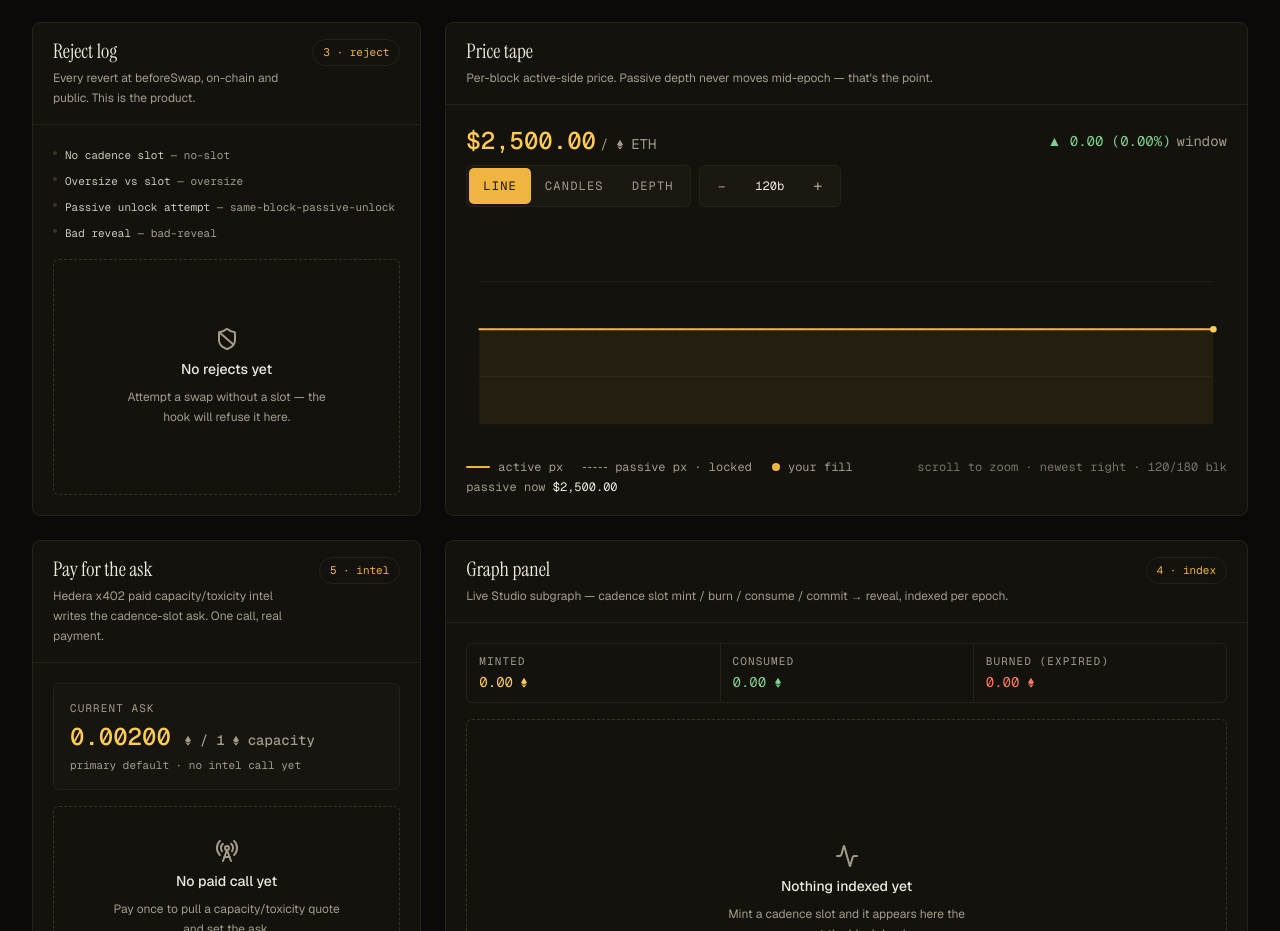
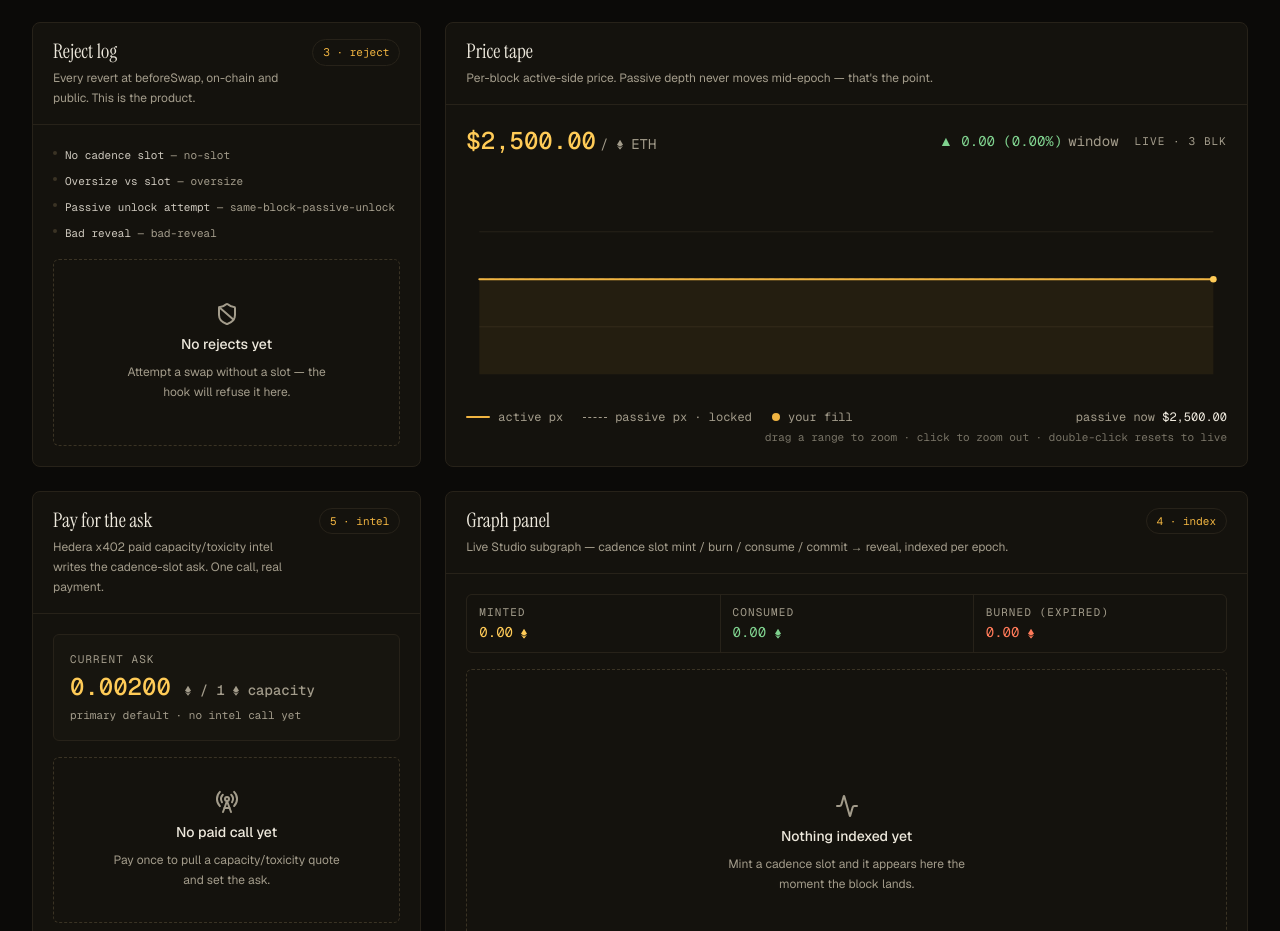
Before and after one commit to Kartikvyas1604/Cadence, a Next.js app: page /console in a window 1280 px wide. Shown: the part 1060-1991 px from the top of the page. Built offline with nearby package versions, Linux system fonts and the light colour scheme.

Commit message:
refactor: price tape — drop candles/depth and button zoom; drag-to-zoom on plot with eased live tween

```diff
--- a/components/price-chart.tsx
+++ b/components/price-chart.tsx
@@ -2,7 +2,7 @@
 
 import { useEffect, useRef, useState } from "react";
 import { useCadence } from "@/lib/cadence/provider";
-import { fmtEth, fmtUsdc } from "@/lib/cadence/format";
+import { fmtUsdc } from "@/lib/cadence/format";
 import { EthIcon } from "./eth-icon";
 import { Panel } from "./panel";
 
@@ -10,70 +10,73 @@ const W = 800;
 const H = 240;
 const PAD = { top: 16, right: 14, bottom: 24, left: 14 };
 const VISIBLE = 180;
-const CANDLE_GROUP = 4;
-const MIN_SPAN = 24;
+const MIN_SPAN = 12;
 const DEFAULT_SPAN = 120;
-
-type ViewMode = "line" | "candles" | "depth";
-
-const VIEWS: { key: ViewMode; label: string; hint: string }[] = [
-  { key: "line", label: "line", hint: "per-block price" },
-  { key: "candles", label: "candles", hint: "4-block OHLC" },
-  { key: "depth", label: "depth", hint: "active reserve depth" },
-];
+const TWEEN_MS = 720;
 
 export function PriceChart({ className = "" }: { className?: string }) {
   const s = useCadence();
-  const [view, setView] = useState<ViewMode>("line");
+  const all = s.priceHistory.slice(-VISIBLE);
   const [span, setSpan] = useState(DEFAULT_SPAN);
-  const svgRef = useRef<SVGSVGElement | null>(null);
+  const [offset, setOffset] = useState(0);
+  const [sel, setSel] = useState<{ a: number; b: number } | null>(null);
+  const draggingRef = useRef(false);
 
-  // wheel zoom on the plot — native listener so preventDefault works
+  const end = Math.max(2, all.length - offset);
+  const start = Math.max(0, end - span);
+  const points = all.slice(start, end);
+  const newest = all[all.length - 1];
+  const live = offset === 0;
+
+  // butter tween: newest segment eases from the previous price to the new one
+  const [p, setP] = useState(1);
+
   useEffect(() => {
-    const el = svgRef.current;
-    if (!el) return;
-    const onWheel = (e: WheelEvent) => {
-      if (!e.deltaY) return;
-      e.preventDefault();
-      setSpan((cur) => {
-        const next = e.deltaY < 0 ? Math.round(cur / 1.4) : Math.round(cur * 1.4);
-        return Math.min(VISIBLE, Math.max(MIN_SPAN, next));
+    const n = newest;
+    const prev = all[all.length - 2];
+    if (!n || !prev) return;
+    const from = prev.activeUsd;
+    const to = n.activeUsd;
+    if (
+      from === to ||
+      typeof window === "undefined" ||
+      window.matchMedia("(prefers-reduced-motion: reduce)").matches
+    ) {
+      return;
+    }
+    let raf = requestAnimationFrame((t0) => {
+      const step = (now: number) => {
+        const prog = Math.min(1, (now - t0) / TWEEN_MS);
+        setP(prog);
+        if (prog < 1) raf = requestAnimationFrame(step);
+      };
+      raf = requestAnimationFrame(step);
     });
+    return () => cancelAnimationFrame(raf);
+  }, [all, newest]);
+
+  const eased = 1 - Math.pow(1 - p, 3);
+
+  // rendered points: only the live newest point is interpolated
+  const displayPoints = (() => {
+    if (!points.length || !live || !newest || eased >= 1) return points;
+    const lastVisible = points[points.length - 1];
+    if (lastVisible.block !== newest.block) return points;
+    const from = all.length >= 2 ? all[all.length - 2].activeUsd : newest.activeUsd;
+    const to = newest.activeUsd;
+    if (from === to) return points;
+    const pts = points.slice();
+    pts[pts.length - 1] = {
+      ...lastVisible,
+      activeUsd: from + (to - from) * eased,
     };
-    el.addEventListener("wheel", onWheel, { passive: false });
-    return () => el.removeEventListener("wheel", onWheel);
-  }, []);
+    return pts;
+  })();
 
-  const zoom = (dir: "in" | "out") =>
-    setSpan((cur) => {
-      const next = dir === "in" ? Math.round(cur / 1.4) : Math.round(cur * 1.4);
-      return Math.min(VISIBLE, Math.max(MIN_SPAN, next));
-    });
+  const actives = displayPoints.map((p) => p.activeUsd);
+  const passives = displayPoints.map((p) => p.passiveUsd);
 
-  const all = s.priceHistory.slice(-VISIBLE);
-  // right-anchored zoom window: newest blocks always visible
-  const points = all.slice(Math.max(0, all.length - span));
-
-  const actives = points.map((p) => p.activeUsd);
-  const passives = points.map((p) => p.passiveUsd);
-
-  // 4-block OHLC candles of the active-side price
-  const candles: { o: number; h: number; l: number; c: number }[] = [];
-  for (let i = 0; i < points.length; i += CANDLE_GROUP) {
-    const g = points.slice(i, i + CANDLE_GROUP).map((p) => p.activeUsd);
-    if (g.length === 0) continue;
-    candles.push({
-      o: g[0],
-      c: g[g.length - 1],
-      h: Math.max(...g),
-      l: Math.min(...g),
-    });
-  }
-
-  const values =
-    view === "depth"
-      ? [...points.map((p) => p.activeEth), ...points.map((p) => p.passiveEth)]
-      : [...actives, ...passives, ...(view === "candles" ? candles.flatMap((c) => [c.h, c.l]) : [])];
+  const values = [...actives, ...passives];
   let min = Math.min(...values);
   let max = Math.max(...values);
   if (max - min < 1e-6) {
@@ -108,7 +111,6 @@ export function PriceChart({ className = "" }: { className?: string }) {
       ? `${activePath} L${x(points.length - 1).toFixed(2)} ${base} L${x(0).toFixed(2)} ${base} Z`
       : "";
 
-  // Epoch refreshes: vertical seam where the reserve split resets
   const epochSeams = points
     .map((p, i) => (i > 0 && p.epochId !== points[i - 1].epochId ? i : -1))
     .filter((i) => i > 0);
@@ -118,35 +120,30 @@ export function PriceChart({ className = "" }: { className?: string }) {
   const delta = last && first ? last.activeUsd - first.activeUsd : 0;
   const deltaPct = first && first.activeUsd > 0 ? delta / first.activeUsd : 0;
 
-  // candle geometry
-  const cw = plotW / Math.max(1, candles.length);
-  const bodyW = Math.max(2, cw * 0.5);
+  const zoomOut = () => {
+    setSpan((sp) => Math.min(VISIBLE, Math.round(sp * 1.6)));
+    setOffset((off) => Math.max(0, Math.round(off * 0.6)));
+  };
 
-  // depth bars: passive sits flat per epoch — dashed reference segments
-  const depthRuns: { start: number; end: number }[] = [];
-  points.forEach((p, i) => {
-    const prev = depthRuns[depthRuns.length - 1];
-    if (prev && points[prev.start].epochId === p.epochId) {
-      prev.end = i;
-    } else {
-      depthRuns.push({ start: i, end: i });
-    }
-  });
+  const resetToLive = () => {
+    setSpan(DEFAULT_SPAN);
+    setOffset(0);
+  };
 
-  const ariaLabel =
-    view === "depth"
-      ? `Active reserve depth ${fmtEth(last?.activeEth ?? 0, 1)} ETH per block, passive locked per epoch`
-      : `Active-side price ${fmtUsdc(last?.activeUsd ?? 0, 2)} USDC per ETH, passive-side price ${fmtUsdc(last?.passiveUsd ?? 0, 2)} USDC per ETH, per block`;
+  const fracFromEvent = (e: React.PointerEvent<SVGSVGElement>) => {
+    const rect = e.currentTarget.getBoundingClientRect();
+    const fx = ((e.clientX - rect.left) / rect.width) * W;
+    return Math.min(1, Math.max(0, (fx - PAD.left) / plotW));
+  };
+
+  const idxFromFrac = (f: number) =>
+    Math.round(f * Math.max(0, points.length - 1));
 
   return (
     <Panel
       className={className}
       title="Price tape"
-      caption={
-        view === "depth"
-          ? "Active depth drains with flow and resets at refresh — passive never moves mid-epoch."
-          : "Per-block active-side price. Passive depth never moves mid-epoch — that's the point."
-      }
+      caption="Per-block active-side price. Passive depth never moves mid-epoch — that's the point."
     >
       {points.length < 2 ? (
         <div className="flex flex-1 flex-col items-center justify-center gap-2 rounded-md border border-dashed border-border-strong px-4 py-12 text-center">
@@ -160,21 +157,13 @@ export function PriceChart({ className = "" }: { className?: string }) {
       ) : (
         <>
           <div className="mb-3 flex flex-wrap items-center justify-between gap-x-6 gap-y-2">
-            {view === "depth" ? (
-              <p className="font-mono text-2xl font-medium tabular-nums text-accent-strong">
-                {fmtEth(last.activeEth, 1)} <EthIcon />
-                <span className="ml-2 text-sm font-normal text-muted">
-                  active depth
-                </span>
-              </p>
-            ) : (
-              <>
             <p className="font-mono text-2xl font-medium tabular-nums text-accent-strong">
               ${fmtUsdc(last.activeUsd, 2)}
               <span className="ml-1 text-sm font-normal text-muted">
                 / <EthIcon /> ETH
               </span>
             </p>
+            <div className="flex items-center gap-4">
               <p
                 className={`font-mono text-sm tabular-nums ${delta >= 0 ? "text-success" : "text-danger"}`}
               >
@@ -182,78 +171,64 @@ export function PriceChart({ className = "" }: { className?: string }) {
                 {(deltaPct * 100).toFixed(2)}%)
                 <span className="ml-1.5 text-muted">window</span>
               </p>
-              </>
-            )}
-
-            <div className="flex flex-wrap items-center gap-2">
-              <div
-                role="group"
-                aria-label="Tape view mode"
-                className="flex rounded-md border border-border bg-surface-raised p-0.5"
-              >
-                {VIEWS.map((v) => (
-                  <button
-                    key={v.key}
-                    type="button"
-                    aria-pressed={view === v.key}
-                    title={v.hint}
-                    onClick={() => setView(v.key)}
-                    className={`h-9 rounded-[5px] px-3.5 font-mono text-xs uppercase tracking-widest transition-colors duration-100 ${
-                      view === v.key
-                        ? "bg-accent text-accent-foreground"
-                        : "text-muted hover:text-foreground"
-                    }`}
-                  >
-                    {v.label}
-                  </button>
-                ))}
-              </div>
-
-              <div
-                role="group"
-                aria-label="Tape zoom"
-                className="flex items-center rounded-md border border-border bg-surface-raised p-0.5"
-              >
+              {live ? (
+                <span className="font-mono text-[11px] uppercase tracking-widest text-muted">
+                  live · {points.length} blk
+                </span>
+              ) : (
                 <button
                   type="button"
-                  title="Zoom out — more blocks"
-                  aria-label="Zoom out"
-                  onClick={() => zoom("out")}
-                  disabled={span >= VISIBLE}
-                  className="inline-flex h-9 w-10 items-center justify-center rounded-[5px] font-mono text-sm text-muted transition-colors duration-100 hover:text-foreground disabled:pointer-events-none disabled:opacity-40"
+                  onClick={resetToLive}
+                  className="inline-flex h-9 items-center rounded-full border border-accent/50 px-3 font-mono text-[11px] uppercase tracking-widest text-accent transition-colors duration-100 hover:bg-accent/10"
                 >
-                  −
+                  jump to live
                 </button>
-                <button
-                  type="button"
-                  title="Reset zoom"
-                  aria-label={`Zoom window: last ${span} blocks. Click to reset`}
-                  onClick={() => setSpan(DEFAULT_SPAN)}
-                  className="inline-flex h-9 min-w-14 items-center justify-center rounded-[5px] px-2 font-mono text-xs tabular-nums text-foreground transition-colors duration-100 hover:bg-surface hover:text-accent"
-                >
-                  {span}b
-                </button>
-                <button
-                  type="button"
-                  title="Zoom in — fewer blocks"
-                  aria-label="Zoom in"
-                  onClick={() => zoom("in")}
-                  disabled={span <= MIN_SPAN}
-                  className="inline-flex h-9 w-10 items-center justify-center rounded-[5px] font-mono text-base text-muted transition-colors duration-100 hover:text-foreground disabled:pointer-events-none disabled:opacity-40"
-                >
-                  +
-                </button>
-              </div>
+              )}
             </div>
           </div>
 
           <svg
-            ref={svgRef}
             viewBox={`0 0 ${W} ${H}`}
             preserveAspectRatio="none"
-            className="h-44 w-full flex-1"
+            className="h-44 w-full flex-1 cursor-crosshair select-none"
+            style={{ touchAction: "none" }}
             role="img"
-            aria-label={ariaLabel}
+            aria-label={`Active-side price ${fmtUsdc(last.activeUsd, 2)} USDC per ETH, passive-side price ${fmtUsdc(last.passiveUsd, 2)} USDC per ETH, per block`}
+            onPointerDown={(e) => {
+              if (points.length < 2) return;
+              e.currentTarget.setPointerCapture(e.pointerId);
+              draggingRef.current = true;
+              const f = fracFromEvent(e);
+              setSel({ a: f, b: f });
+            }}
+            onPointerMove={(e) => {
+              if (!draggingRef.current) return;
+              const f = fracFromEvent(e);
+              setSel((prev) => (prev ? { ...prev, b: f } : prev));
+            }}
+            onPointerUp={(e) => {
+              if (!draggingRef.current) return;
+              draggingRef.current = false;
+              e.currentTarget.releasePointerCapture?.(e.pointerId);
+              const cur = sel;
+              setSel(null);
+              if (!cur) return;
+              const i0 = idxFromFrac(Math.min(cur.a, cur.b));
+              const i1 = idxFromFrac(Math.max(cur.a, cur.b));
+              if (i1 - i0 < 2) {
+                zoomOut();
+                return;
+              }
+              setSpan(Math.max(MIN_SPAN, i1 - i0 + 1));
+              setOffset(
+                Math.max(0, all.length - (start + i1 + 1)),
+              );
+            }}
+            onPointerCancel={() => {
+              draggingRef.current = false;
+              setSel(null);
+            }}
+            onDoubleClick={resetToLive}
           >
             {[0.25, 0.5, 0.75].map((f) => (
               <line
@@ -282,11 +257,10 @@ export function PriceChart({ className = "" }: { className?: string }) {
               />
             ))}
 
-            {view === "line" ? (
-              <>
             {areaPath ? (
               <path d={areaPath} fill="var(--accent)" opacity="0.07" />
             ) : null}
+
             <path
               d={passivePath}
               fill="none"
@@ -296,6 +270,7 @@ export function PriceChart({ className = "" }: { className?: string }) {
               opacity="0.55"
               vectorEffect="non-scaling-stroke"
             />
+
             <path
               d={activePath}
               fill="none"
@@ -305,6 +280,7 @@ export function PriceChart({ className = "" }: { className?: string }) {
               strokeLinecap="round"
               vectorEffect="non-scaling-stroke"
             />
+
             {points.map(
               (p, i) =>
                 p.swap ? (
@@ -320,98 +296,31 @@ export function PriceChart({ className = "" }: { className?: string }) {
                   />
                 ) : null,
             )}
+
             <circle
               cx={x(points.length - 1)}
-                  cy={y(last.activeUsd)}
+              cy={y(displayPoints[displayPoints.length - 1].activeUsd)}
               r="3.5"
               fill="var(--accent-strong)"
             />
-              </>
-            ) : null}
 
-            {view === "candles" ? (
-              <>
-                <path
-                  d={passivePath}
-                  fill="none"
-                  stroke="var(--muted)"
-                  strokeWidth="1.5"
-                  strokeDasharray="5 5"
-                  opacity="0.55"
+            {sel ? (
+              <rect
+                x={plotL + Math.min(sel.a, sel.b) * plotW}
+                width={Math.max(1, Math.abs(sel.b - sel.a) * plotW)}
+                y={PAD.top}
+                height={base - PAD.top}
+                fill="var(--accent)"
+                opacity="0.12"
+                stroke="var(--accent)"
+                strokeWidth="1"
                 vectorEffect="non-scaling-stroke"
               />
-                {candles.map((c, i) => {
-                  const cx = plotL + (i + 0.5) * cw;
-                  const up = c.c >= c.o;
-                  const color = up ? "var(--success)" : "var(--danger)";
-                  const top = y(Math.max(c.o, c.c));
-                  const bot = y(Math.min(c.o, c.c));
-                  return (
-                    <g key={`c${i}`}>
-                      <line
-                        x1={cx}
-                        x2={cx}
-                        y1={y(c.h)}
-                        y2={y(c.l)}
-                        stroke={color}
-                        strokeWidth="1"
-                        opacity="0.7"
-                        vectorEffect="non-scaling-stroke"
-                      />
-                      <rect
-                        x={cx - bodyW / 2}
-                        y={top}
-                        width={bodyW}
-                        height={Math.max(1.5, bot - top)}
-                        fill={color}
-                        opacity="0.85"
-                      />
-                    </g>
-                  );
-                })}
-              </>
-            ) : null}
-
-            {view === "depth" ? (
-              <>
-                {depthRuns.map((r, ri) => (
-                  <line
-                    key={`pr${ri}`}
-                    x1={x(r.start)}
-                    x2={x(r.end)}
-                    y1={y(points[r.start].passiveEth)}
-                    y2={y(points[r.start].passiveEth)}
-                    stroke="var(--muted)"
-                    strokeWidth="1.5"
-                    strokeDasharray="5 5"
-                    opacity="0.55"
-                    vectorEffect="non-scaling-stroke"
-                  />
-                ))}
-                {points.map((p, i) => {
-                  const bw = plotW / points.length;
-                  const bx = plotL + i * bw;
-                  const by = y(p.activeEth);
-                  return (
-                    <rect
-                      key={`d${i}`}
-                      x={bx + bw * 0.15}
-                      y={by}
-                      width={Math.max(1, bw * 0.7)}
-                      height={Math.max(1, base - by)}
-                      fill="var(--accent)"
-                      opacity={p.swap ? "0.95" : "0.45"}
-                    />
-                  );
-                })}
-              </>
             ) : null}
           </svg>
 
           <div className="mt-3 flex flex-wrap items-center justify-between gap-x-6 gap-y-1 font-mono text-xs text-muted">
             <div className="flex flex-wrap items-center gap-x-5 gap-y-1">
-              {view === "line" ? (
-                <>
               <span className="flex items-center gap-2">
                 <span aria-hidden className="h-0.5 w-6 rounded bg-accent" />
                 active px
@@ -427,61 +336,18 @@ export function PriceChart({ className = "" }: { className?: string }) {
                 <span aria-hidden className="size-2 rounded-full bg-accent" />
                 your fill
               </span>
-                </>
-              ) : null}
-              {view === "candles" ? (
-                <>
-                  <span className="flex items-center gap-2">
-                    <span aria-hidden className="h-0.5 w-6 rounded bg-accent" />
-                    active px
-                  </span>
-                  <span className="flex items-center gap-2">
-                    <span aria-hidden className="h-2 w-3 rounded-sm bg-success" />
-                    up · 4 blk
-                  </span>
-                  <span className="flex items-center gap-2">
-                    <span aria-hidden className="h-2 w-3 rounded-sm bg-danger" />
-                    down · 4 blk
-                  </span>
-                </>
-              ) : null}
-              {view === "depth" ? (
-                <>
-                  <span className="flex items-center gap-2">
-                    <span aria-hidden className="h-2 w-3 rounded-sm bg-accent/45" />
-                    active depth · drains with flow
-                  </span>
-                  <span className="flex items-center gap-2">
-                    <span
-                      aria-hidden
-                      className="h-px w-6 border-t border-dashed border-muted"
-                    />
-                    passive · locked
-                  </span>
-                </>
-              ) : null}
             </div>
-            <span className="text-muted/70">
-              scroll to zoom · newest right · {span}/{VISIBLE} blk
-            </span>
             <span>
-              {view === "depth" ? (
-                <>
-                  passive depth{" "}
-                  <span className="tabular-nums text-foreground">
-                    {fmtEth(last.passiveEth, 1)} <EthIcon />
-                  </span>
-                </>
-              ) : (
-                <>
               passive now{" "}
               <span className="tabular-nums text-foreground">
                 ${fmtUsdc(last.passiveUsd, 2)}
               </span>
-                </>
-              )}
             </span>
           </div>
+          <p className="mt-1 text-right font-mono text-[11px] text-muted/70">
+            drag a range to zoom · click to zoom out · double-click resets to
+            live
+          </p>
         </>
       )}
     </Panel>
```
Lines whose indentation alone changed are shown as unchanged.
